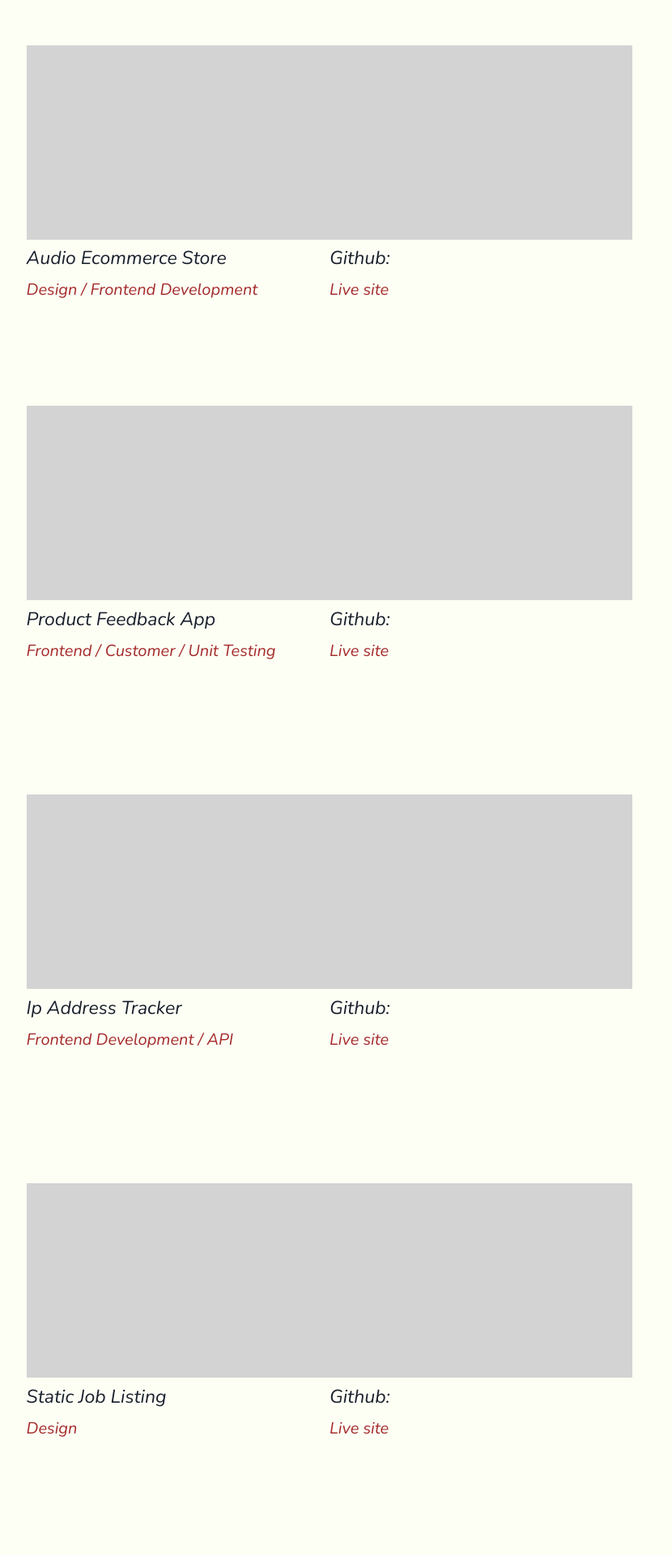
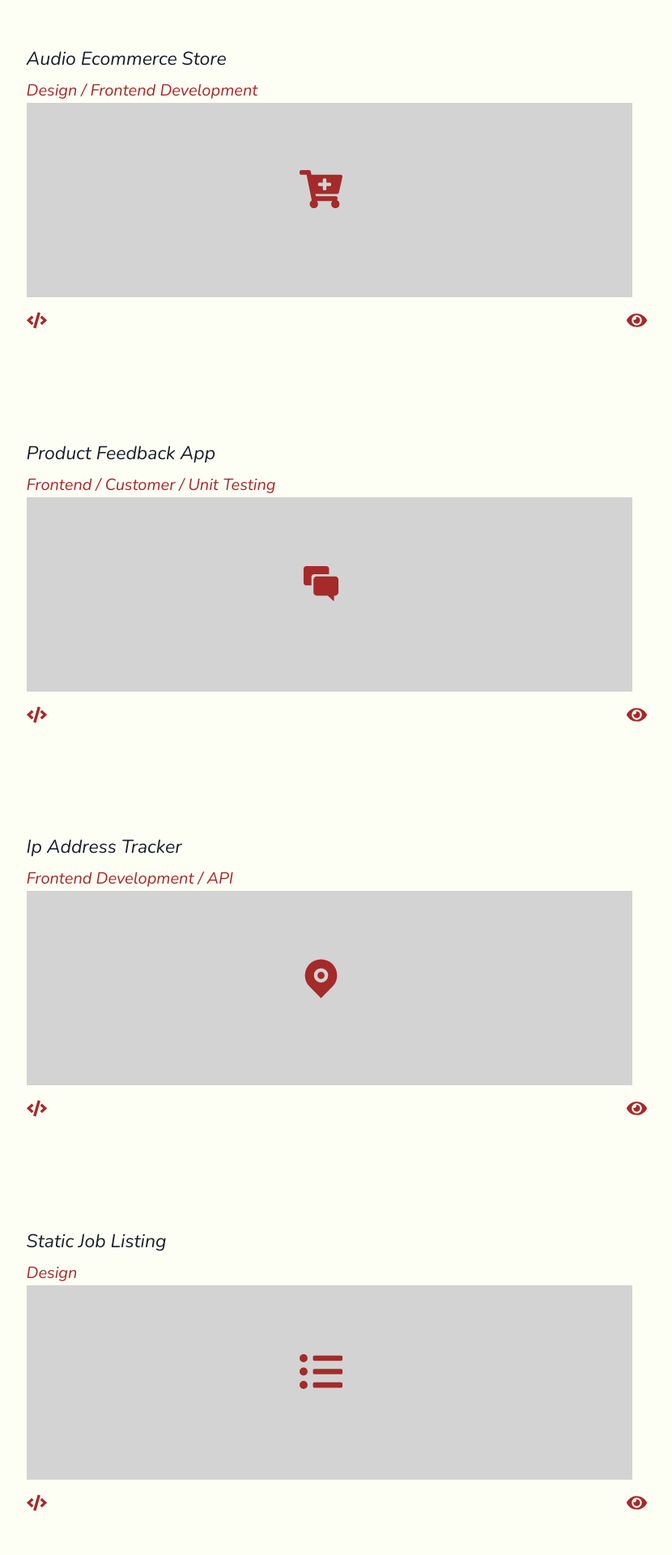
Before and after one commit to naziiriah/NazirAbubakar, a React (Create React App) app: page /projects in a window 1280 px wide. Shown: the part 360-2280 px from the top of the page at 81% size, without its empty margins (233-1063 px from the left). Built offline with nearby package versions, Linux system fonts and the light colour scheme.

Commit message:
Update project.body.js

```diff
--- a/src/components/project.body.js
+++ b/src/components/project.body.js
@@ -1,10 +1,12 @@
 import {
     Box,
-    Text
-    ,
+    Text,
+    Icon
  } from "@chakra-ui/react";
 import ContactForm from "./contactForm";
-
+import { FaCartPlus, FaCode, FaEye, FaListUl, FaMapPin} from 'react-icons/fa'
+import { IoIosChatboxes } from "react-icons/io"
+import { RiMapPinFill } from "react-icons/ri"
 
 const Project = () => {
     return (
@@ -17,61 +19,78 @@ const Project = () => {
 
             <Box as="article" width={[ "90%", "80%","80%","60%"]} margin="auto" mt="10rem" height="120rem">
                 <Box as="section">
-                    <Box width="100%" height="15rem" bgColor="lightgrey"></Box>
-                    <Box width="100%" display="flex" flexDirection={["column", "column", "row", "row"]} justifyContent="space-between">
                     <Box  width="50%">
                     <Text as="h3" my=".4rem" fontSize="23px" width="100%">Audio Ecommerce Store</Text>
                     <Text as="h3" color="brown" fontStyle="italic" fontSize="20px" width="100%">Design / Frontend Development</Text>
                         </Box>
+                    <Box width="100%" height="15rem" bgColor="lightgrey">
+                         <Box width="10%" marginLeft="45%"  ><Icon as={ FaCartPlus } marginTop="5rem"  fontSize="53px" color="brown"/></Box>
+                    </Box>
+                    <Box width="100%" display="flex" flexDirection={["column", "column", "row", "row"]} justifyContent="space-between">
 
-                    <Box  width="50%">
-                            <Text as="h3" my=".4rem" fontSize="23px" width="100%">Github: <Box as="a"></Box></Text>
-                            <Text as="h3" color="brown" fontStyle="italic" width="100%" fontSize="20px">Live site<Box as="a"></Box></Text>
+                    <Box width="100%" display="flex" flexDirection={["column", "column", "row", "row"]} justifyContent="space-between">
+                        <Box width="1%"> <Box > <Icon as={ FaCode } marginTop="1rem"  fontSize="25px" color="brown"/> </Box></Box>
+                        <Box width="1%" justifyContent="end">
+                            <Box><Icon as={ FaEye } marginTop="1rem"  fontSize="25px" color="brown"/></Box>
+
                         </Box>
+                    </Box>
 
                     </Box>
                 </Box>
 
                 <Box as="section" mt="8rem" height="30rem">
-                    <Box width="100%" height="15rem" bgColor="lightgrey"></Box>
-                    <Box width="100%" display="flex" flexDirection={["column", "column", "row", "row"]} justifyContent="space-between">
-                        <Box width="50%">
+                    <Box width="50%">
                         <Text as="h3" my=".4rem" fontSize="23px" width="100%">Product Feedback App</Text>
                         <Text as="h3" color="brown" fontStyle="italic" width="100%" fontSize="20px">Frontend / Customer / Unit Testing</Text>
                         </Box>
-                        <Box width="50%">
-                            <Text as="h3" my=".4rem" fontSize="23px" width="100%">Github: <Box as="a"></Box></Text>
-                            <Text as="h3" color="brown" fontStyle="italic" width="100%" fontSize="20px">Live site<Box as="a"></Box></Text>
+                    <Box width="100%" height="15rem" bgColor="lightgrey">
+                    <Box width="10%" marginLeft="45%"  ><Icon as={ IoIosChatboxes } marginTop="5rem"  fontSize="53px" color="brown"/></Box>
+                    </Box>
+                    <Box width="100%" display="flex" flexDirection={["column", "column", "row", "row"]} justifyContent="space-between">
+                        <Box width="1%"> <Box > <Icon as={ FaCode } marginTop="1rem"  fontSize="25px" color="brown"/> </Box></Box>
+                        <Box width="1%" justifyContent="end">
+                            <Box><Icon as={ FaEye } marginTop="1rem"  fontSize="25px" color="brown"/></Box>
+
                         </Box>
 
                     </Box>
                 </Box>
 
                 <Box as="section" height="30rem" my="-rem">
-                    <Box width="100%" height="15rem" bgColor="lightgrey"></Box>
-                    <Box width="100%"  display="flex" flexDirection={["column", "column", "row", "row"]} justifyContent="space-between">
-                        <Box width="50%">
+                    <Box width="50%">
                         <Text as="h3" my=".4rem" fontSize="23px" width="100%">Ip Address Tracker</Text>
                         <Text as="h3" color="brown" fontStyle="italic"  width="100%" fontSize="20px">Frontend Development / API </Text>
                         </Box>
-                        <Box  width="50%">
-                            <Text as="h3" my=".4rem" fontSize="23px" width="100%">Github: <Box as="a"></Box></Text>
-                            <Text as="h3" color="brown" fontStyle="italic" width="100%" fontSize="20px">Live site<Box as="a"></Box></Text>
+                    <Box width="100%" height="15rem" bgColor="lightgrey">
+                    <Box width="10%" marginLeft="45%"  ><Icon as={ RiMapPinFill } marginTop="5rem"  fontSize="53px" color="brown"/></Box>
+                    </Box>
+                    <Box width="100%" display="flex" flexDirection={["column", "column", "row", "row"]} justifyContent="space-between">
+                        <Box width="1%"> <Box > <Icon as={ FaCode } marginTop="1rem"  fontSize="25px" color="brown"/> </Box></Box>
+                        <Box width="1%" justifyContent="end">
+                            <Box><Icon as={ FaEye } marginTop="1rem"  fontSize="25px" color="brown"/></Box>
+
                         </Box>
                     </Box>
                 </Box>
 
                 <Box as="section" my="0rem" height="30rem">
-                    <Box width="100%" height="15rem" bgColor="lightgrey"></Box>
-                    <Box width="100%" display="flex" flexDirection={["column", "column", "row", "row"]} justifyContent="space-between">
-                        <Box width="50%">
+                    <Box width="50%">
                             <Text as="h3" my=".4rem" fontSize="23px" width="100%">Static Job Listing</Text>
                             <Text as="h3" color="brown" fontStyle="italic" width="100%" fontSize="20px">Design </Text>
                         </Box >
-                        <Box  width="50%">
-                            <Text as="h3" my=".4rem" fontSize="23px" width="100%">Github: <Box as="a"></Box></Text>
-                            <Text as="h3" color="brown" fontStyle="italic" width="100%" fontSize="20px">Live site<Box as="a"></Box></Text>
+                    <Box width="100%" height="15rem" bgColor="lightgrey">
+                    <Box width="10%" marginLeft="45%"  ><Icon as={ FaListUl } marginTop="5rem"  fontSize="53px" color="brown"/></Box>
+                    </Box>
+                    <Box width="100%" display="flex" flexDirection={["column", "column", "row", "row"]} justifyContent="space-between">
+
+                    <Box width="100%" display="flex" flexDirection={["column", "column", "row", "row"]} justifyContent="space-between">
+                        <Box width="1%"> <Box > <Icon as={ FaCode } marginTop="1rem"  fontSize="25px" color="brown"/> </Box></Box>
+                        <Box width="1%" justifyContent="end">
+                            <Box><Icon as={ FaEye } marginTop="1rem"  fontSize="25px" color="brown"/></Box>
+
                         </Box>
+                    </Box>
                     </Box>
 
                 </Box>
```
